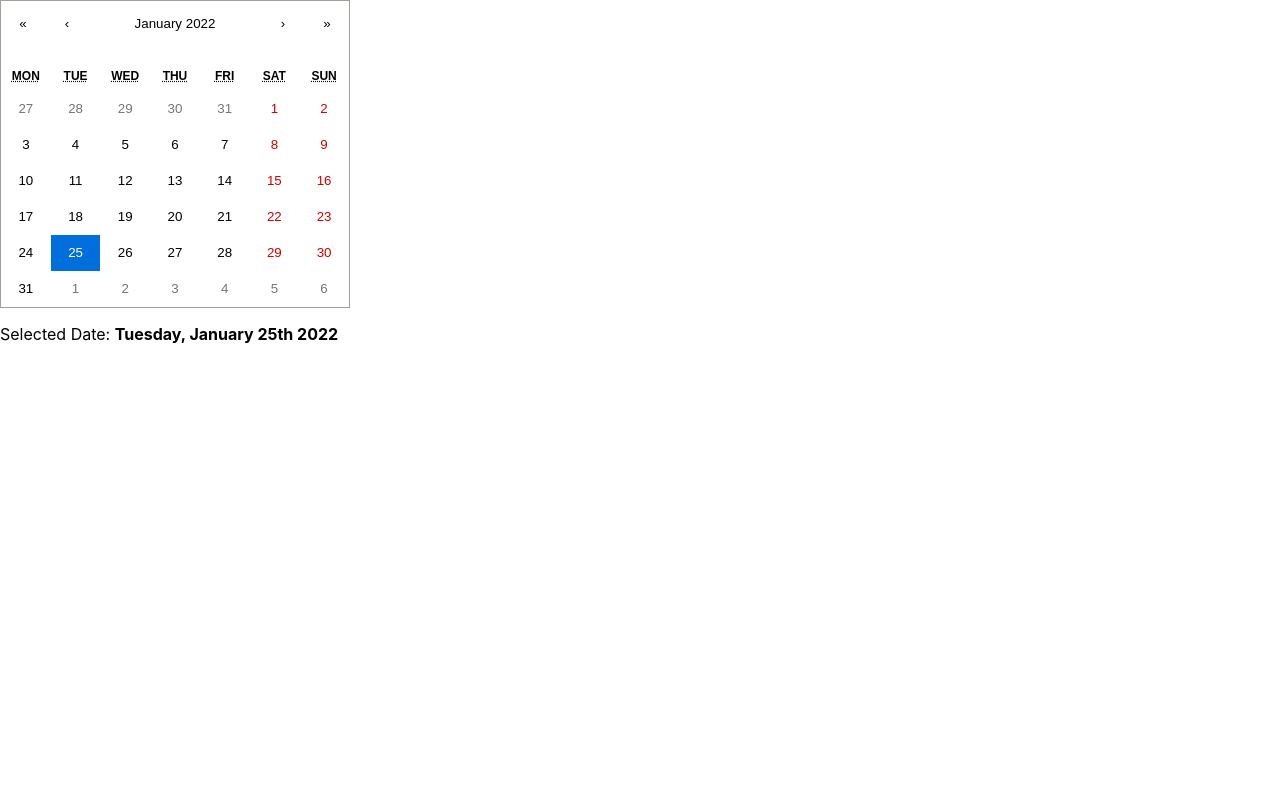
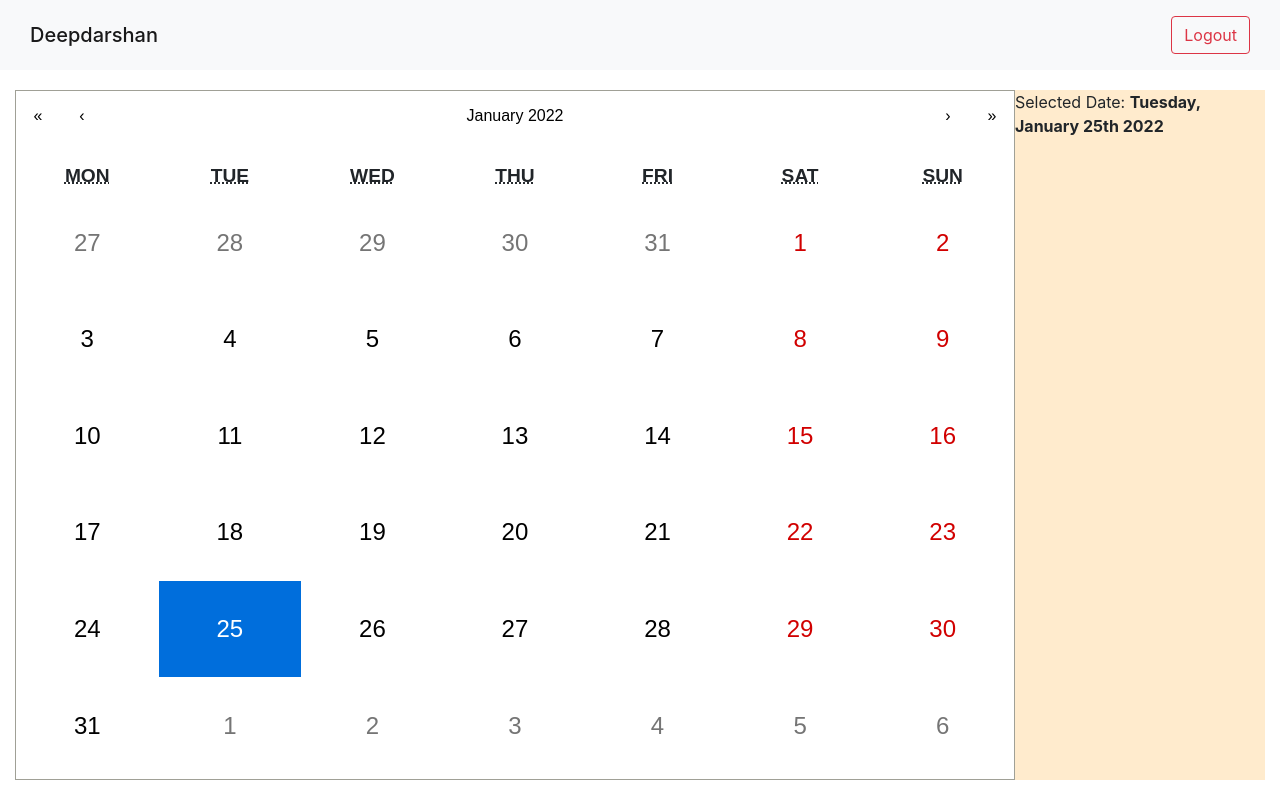
Before and after one commit to deepdarshan21/Calendar-App, a React (Create React App) app in the folder client/: page / in a window 1280 px wide. Built offline with nearby package versions, Linux system fonts and the light colour scheme.

Commit message:
Calendar Styled

```diff
--- a/client/package.json
+++ b/client/package.json
@@ -6,6 +6,7 @@
     "@testing-library/jest-dom": "^5.16.1",
     "@testing-library/react": "^12.1.2",
     "@testing-library/user-event": "^13.5.0",
+    "bootstrap": "^5.1.3",
     "moment": "^2.29.1",
     "react": "^17.0.2",
     "react-calendar": "^3.6.0",
--- a/client/src/App.css
+++ /dev/null
@@ -1,38 +0,0 @@
-.App {
-  text-align: center;
-}
-
-.App-logo {
-  height: 40vmin;
-  pointer-events: none;
-}
-
-@media (prefers-reduced-motion: no-preference) {
-  .App-logo {
-    animation: App-logo-spin infinite 20s linear;
-  }
-}
-
-.App-header {
-  background-color: #282c34;
-  min-height: 100vh;
-  display: flex;
-  flex-direction: column;
-  align-items: center;
-  justify-content: center;
-  font-size: calc(10px + 2vmin);
-  color: white;
-}
-
-.App-link {
-  color: #61dafb;
-}
-
-@keyframes App-logo-spin {
-  from {
-    transform: rotate(0deg);
-  }
-  to {
-    transform: rotate(360deg);
-  }
-}
--- a/client/src/App.js
+++ b/client/src/App.js
@@ -1,4 +1,3 @@
-// import './App.css';
 import Homepage from "./components/home-page/homepage";
 import { AppProvider } from "./context/AppContext";
 
--- a/client/src/components/home-page/calendar/calendar.css
+++ b/client/src/components/home-page/calendar/calendar.css
@@ -1,117 +1,30 @@
+.calendar {
+    flex: 4;
+}
+
 .react-calendar {
-  width: 350px;
-  max-width: 100%;
-  background: white;
-  border: 1px solid #a0a096;
-  font-family: Arial, Helvetica, sans-serif;
-  line-height: 1.125em;
+    width: 100%;
+    height: 100%;
+    display: flex;
+    flex-flow: column;
 }
-.react-calendar--doubleView {
-  width: 700px;
+
+.react-calendar__viewContainer {
+    flex: 1 1 auto;
 }
-.react-calendar--doubleView .react-calendar__viewContainer {
-  display: flex;
-  margin: -0.5em;
+
+.react-calendar__navigation {
+    flex: 0 1 50px;
 }
-.react-calendar--doubleView .react-calendar__viewContainer > * {
-  width: 50%;
-  margin: 0.5em;
+
+.react-calendar__month-view__days {
+    height: calc(100vh - 220px);
 }
-.react-calendar,
-.react-calendar *,
-.react-calendar *:before,
-.react-calendar *:after {
-  -moz-box-sizing: border-box;
-  -webkit-box-sizing: border-box;
-  box-sizing: border-box;
+
+.react-calendar__month-view__days__day {
+    font-size: 1.5em;
 }
-.react-calendar button {
-  margin: 0;
-  border: 0;
-  outline: none;
+
+.react-calendar__month-view__weekdays {
+    font-size: 1.2em;
 }
-.react-calendar button:enabled:hover {
-  cursor: pointer;
-}
-.react-calendar__navigation {
-  display: flex;
-  height: 44px;
-  margin-bottom: 1em;
-}
-.react-calendar__navigation button {
-  min-width: 44px;
-  background: none;
-}
-.react-calendar__navigation button:disabled {
-  background-color: #f0f0f0;
-}
-.react-calendar__navigation button:enabled:hover,
-.react-calendar__navigation button:enabled:focus {
-  background-color: #e6e6e6;
-}
-.react-calendar__month-view__weekdays {
-  text-align: center;
-  text-transform: uppercase;
-  font-weight: bold;
-  font-size: 0.75em;
-}
-.react-calendar__month-view__weekdays__weekday {
-  padding: 0.5em;
-}
-.react-calendar__month-view__weekNumbers .react-calendar__tile {
-  display: flex;
-  align-items: center;
-  justify-content: center;
-  font-size: 0.75em;
-  font-weight: bold;
-}
-.react-calendar__month-view__days__day--weekend {
-  color: #d10000;
-}
-.react-calendar__month-view__days__day--neighboringMonth {
-  color: #757575;
-}
-.react-calendar__year-view .react-calendar__tile,
-.react-calendar__decade-view .react-calendar__tile,
-.react-calendar__century-view .react-calendar__tile {
-  padding: 2em 0.5em;
-}
-.react-calendar__tile {
-  max-width: 100%;
-  padding: 10px 6.6667px;
-  background: none;
-  text-align: center;
-  line-height: 16px;
-}
-.react-calendar__tile:disabled {
-  background-color: #f0f0f0;
-}
-.react-calendar__tile:enabled:hover,
-.react-calendar__tile:enabled:focus {
-  background-color: #e6e6e6;
-}
-.react-calendar__tile--now {
-  background: #ffff76;
-}
-.react-calendar__tile--now:enabled:hover,
-.react-calendar__tile--now:enabled:focus {
-  background: #ffffa9;
-}
-.react-calendar__tile--hasActive {
-  background: #76baff;
-}
-.react-calendar__tile--hasActive:enabled:hover,
-.react-calendar__tile--hasActive:enabled:focus {
-  background: #a9d4ff;
-}
-.react-calendar__tile--active {
-  background: #006edc;
-  color: white;
-}
-.react-calendar__tile--active:enabled:hover,
-.react-calendar__tile--active:enabled:focus {
-  background: #1087ff;
-}
-.react-calendar--selectRange .react-calendar__tile--hover {
-  background-color: #e6e6e6;
-}
--- a/client/src/components/home-page/calendar/calendar.js
+++ b/client/src/components/home-page/calendar/calendar.js
@@ -1,4 +1,4 @@
-// import "react-calendar/dist/Calendar.css";
+import "react-calendar/dist/Calendar.css";
 import "./calendar.css";
 import { useContext } from "react";
 import Calendar from "react-calendar";
@@ -8,7 +8,7 @@ const ShowCalendar = () => {
     const { dateSelected, selectNewDate } = useContext(AppContext);
 
     return (
-        <div className="">
+        <div className="calendar">
             <Calendar
                 className="calendar"
                 value={dateSelected}
--- a/client/src/components/home-page/homepage.css
+++ b/client/src/components/home-page/homepage.css
@@ -0,0 +1,16 @@
+.homepage {
+    display: flex;
+    flex-flow: column;
+    height: 100vh;
+}
+
+.navbar {
+    flex: 0 1 70px;
+    padding: 15px 30px;
+}
+
+.content {
+    flex: 1 1 auto;
+    display: flex;
+    margin: 20px 15px;
+}
--- a/client/src/components/home-page/homepage.js
+++ b/client/src/components/home-page/homepage.js
@@ -1,11 +1,18 @@
+import "./homepage.css"
 import ShowCalendar from "./calendar/calendar";
 import Meeting from "./meeting/meeting";
 
 const Homepage = () => {
     return (
-        <div>
-            <ShowCalendar />
-            <Meeting />
+        <div className="homepage">
+            <div className="navbar navbar-light bg-light">
+                <span className="navbar-brand mb-0 h1">Deepdarshan</span>
+                <button className="btn btn-outline-danger">Logout</button>
+            </div>
+            <div className="content">
+                <ShowCalendar />
+                <Meeting />
+            </div>
         </div>
     );
 };
--- /dev/null
+++ b/client/src/components/home-page/meeting/meeting.css
@@ -0,0 +1,4 @@
+.meeting{
+    background-color: blanchedalmond;
+    flex: 1;
+}
--- a/client/src/components/home-page/meeting/meeting.js
+++ b/client/src/components/home-page/meeting/meeting.js
@@ -1,3 +1,4 @@
+import "./meeting.css"
 import { useContext } from "react";
 import moment from "moment";
 import { AppContext } from "../../../context/AppContext";
@@ -5,7 +6,7 @@ import { AppContext } from "../../../context/AppContext";
 const Meeting = () => {
     const { dateSelected } = useContext(AppContext);
     return (
-        <div>
+        <div className="meeting">
             <p>
                 Selected Date: <b>{moment(dateSelected).format("dddd, MMMM Do YYYY")}</b>
             </p>
```
Also changed, not shown: client/src/index.js (+9 -8 lines), 1 other file (tests, documents, lock files or other folders).
